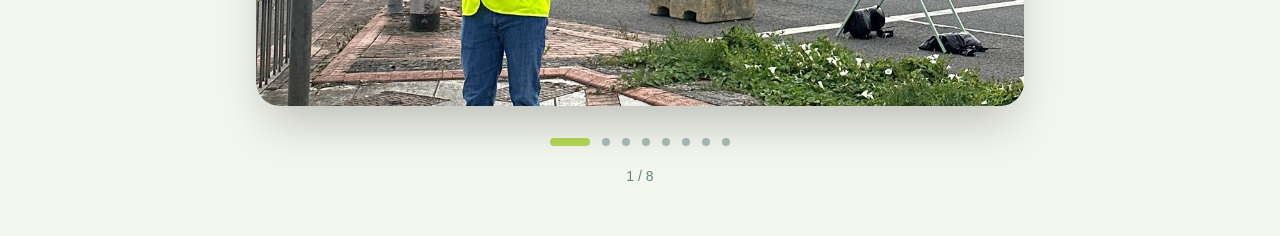
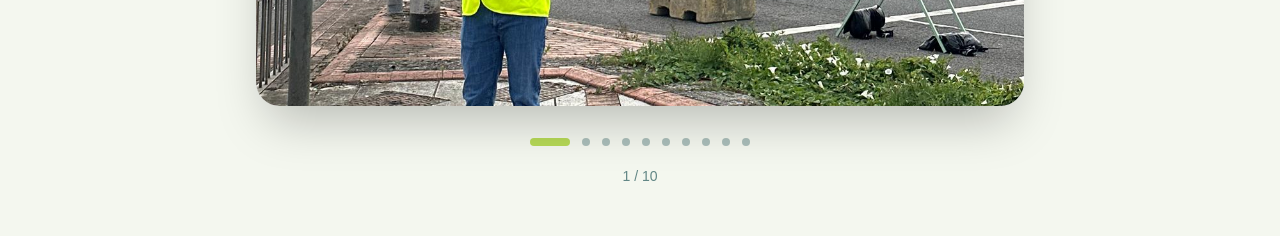
Before and after one commit to Berkes2023/huseyin-alsan-portfolio, a Next.js app: page / in a window 1280 px wide. Shown: the part 8000-8236 px from the top of the page. Built offline with nearby package versions, Linux system fonts and the light colour scheme.

Commit message:
Add new images to portfolio gallery

```diff
--- a/src/components/ImageSlider.tsx
+++ b/src/components/ImageSlider.tsx
@@ -17,6 +17,8 @@ const galleryImages = [
   "/images/Image8.webp",
   "/images/Image1.webp",
   "/images/Image2.webp",
+  "/images/Image9.webp",
+  "/images/Image10.webp",
 ];
 
 export default function ImageSlider({ isTurkish }: Props) {
```
Also changed, not shown: public/images/Image10.webp (added), public/images/Image9.webp (added).
